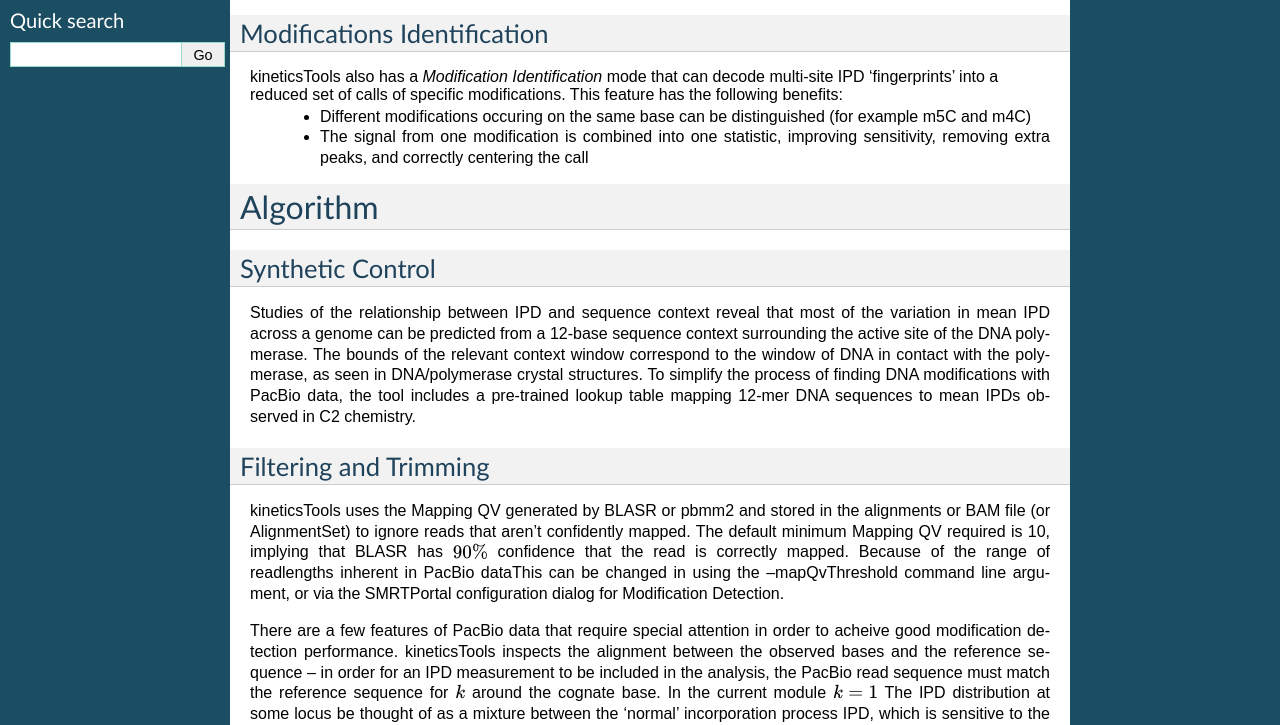
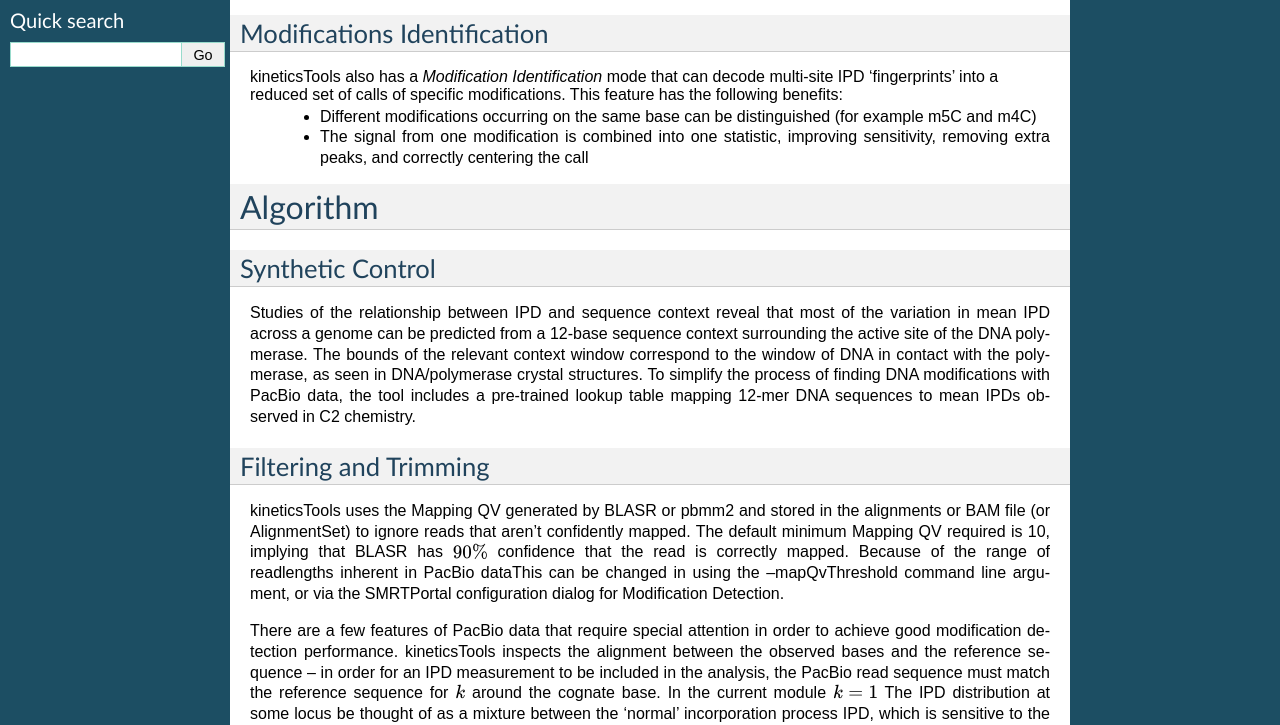
Before and after one commit to PacificBiosciences/kineticsTools, a Sphinx documentation site: the page built from doc/manual.rst, in a window 1280 px wide and 1400 px high. Shown: the part 514-1239 px from the top of the window. Built offline with Sphinx 7.4.7, drawn with Linux system fonts in a browser that asks for light colours.

Commit message:
Two small typos in manual.rst
Found by satta@debian.org

```diff
--- a/doc/manual.rst
+++ b/doc/manual.rst
@@ -24,7 +24,7 @@
 Modifications Identification
 ----------------------------
 kineticsTools also has a *Modification Identification* mode that can decode multi-site IPD 'fingerprints' into a reduced set of calls of specific modifications. This feature has the following benefits:
- * Different modifications occuring on the same base can be distinguished (for example m5C and m4C)
+ * Different modifications occurring on the same base can be distinguished (for example m5C and m4C)
  * The signal from one modification is combined into one statistic, improving sensitivity, removing extra peaks, and correctly centering the call
 
 
@@ -42,7 +42,7 @@
 
 kineticsTools uses the Mapping QV generated by BLASR or pbmm2 and stored in the alignments or BAM file (or AlignmentSet) to ignore reads that aren't confidently mapped.  The default minimum Mapping QV required is 10, implying that BLASR has :math:`90\%` confidence that the read is correctly mapped. Because of the range of readlengths inherent in PacBio dataThis can be changed in using the --mapQvThreshold command line argument, or via the SMRTPortal configuration dialog for Modification Detection.
 
-There are a few features of PacBio data that require special attention in order to acheive good modification detection performance.
+There are a few features of PacBio data that require special attention in order to achieve good modification detection performance.
 kineticsTools inspects the alignment between the observed bases and the reference sequence -- in order for an IPD measurement to be included in the analysis, the PacBio read sequence must match the reference sequence for :math:`k` around the cognate base. In the current module :math:`k=1`
 The IPD distribution at some locus be thought of as a mixture between the 'normal' incorporation process IPD, which is sensitive to the local sequence context and DNA modifications and a contaminating 'pause' process IPD which have a much longer duration (mean >10x longer than normal), but happen rarely (~1% of IPDs).
 Note: Our current understanding is that pauses do not carry useful information about the methylation state of the DNA, however a more careful analysis may be warranted. Also note that modifications that drastically increase the
```
